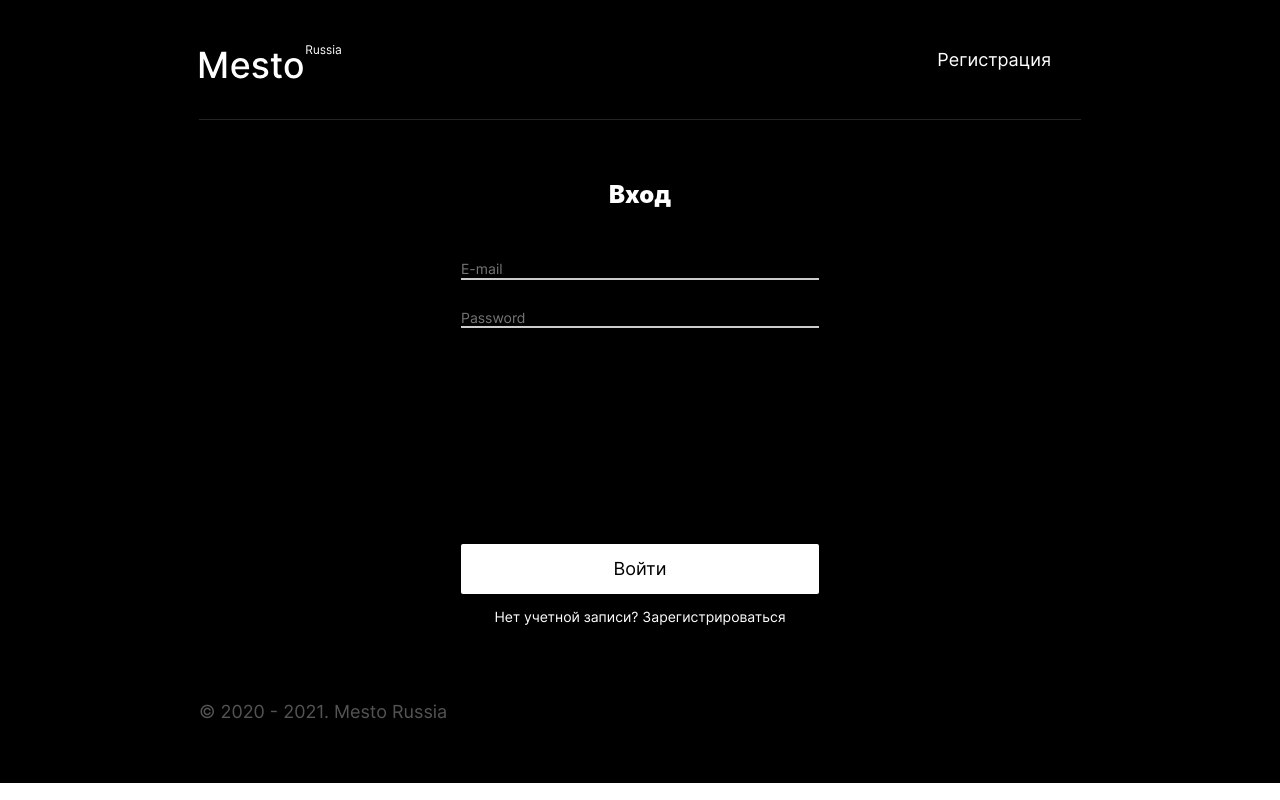
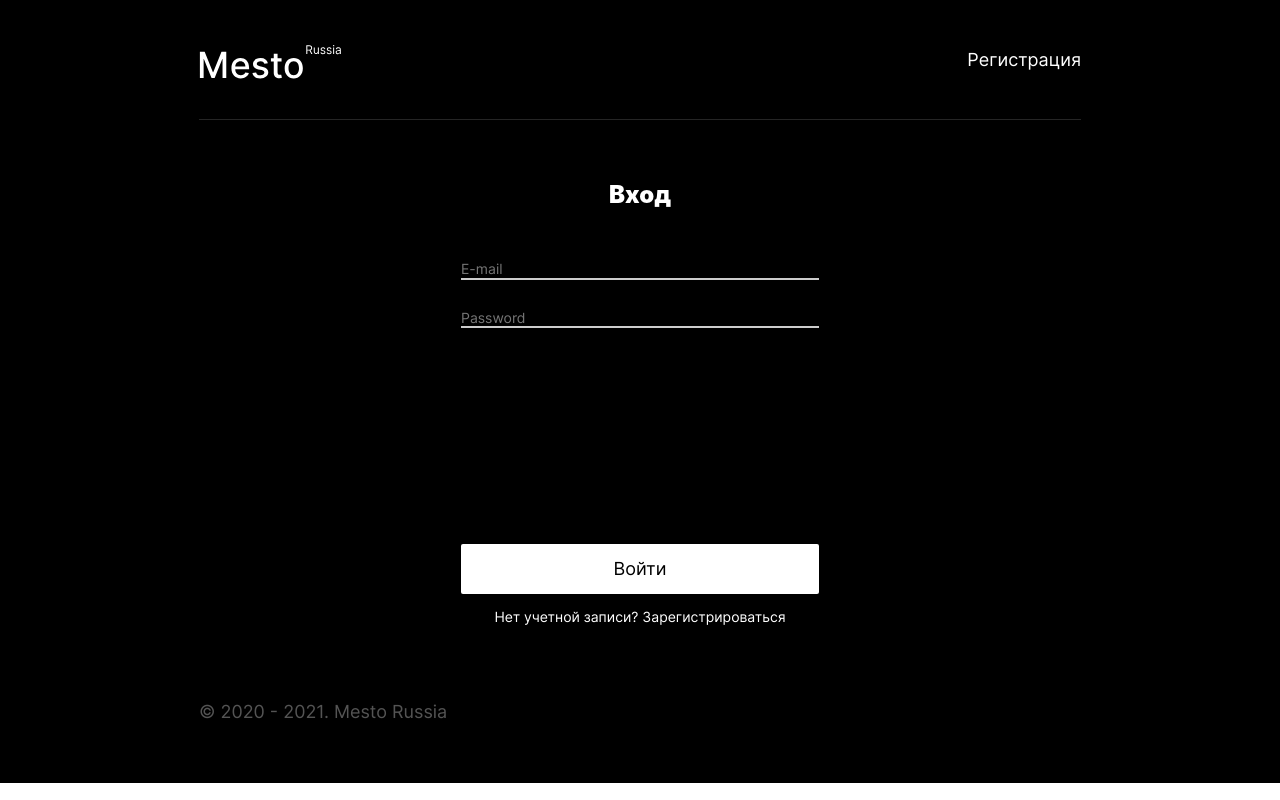
Before and after one commit to Tom-Pepper/react-mesto-auth, a React (Create React App) app: page /sign-in in a window 1280 px wide. Built offline with nearby package versions, Linux system fonts and the light colour scheme; no server answers; a web font is replaced by a local one.

Commit message:
bugfix: починка сломанного поп-апа

```diff
--- a/src/blocks/header/__link/header__link.css
+++ b/src/blocks/header/__link/header__link.css
@@ -2,7 +2,7 @@
   cursor: pointer;
   margin: 0;
   align-self: flex-end;
-  padding: 0 30px 0 24px;
+  padding: 0 0 0 24px;
   color: #FFFFFF;
   text-decoration: none;
   line-height: 1.2;
@@ -22,3 +22,9 @@
     font-size: 14px;
   }
 }
+
+@media screen and (max-width: 906px) {
+  .header__link {
+    padding: 0 30px 0 24px;
+  }
+}
--- a/src/blocks/popup/__form/popup__form.css
+++ b/src/blocks/popup/__form/popup__form.css
@@ -1,4 +1,3 @@
 .popup__form {
-  display: flex;
   flex-direction: column;
 }
```
Also changed, not shown: 2 other files (tests, documents, lock files or other folders).
